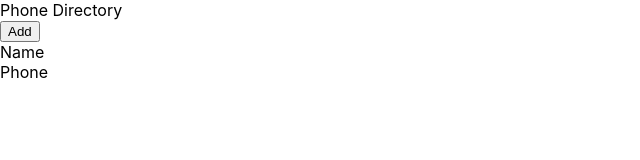
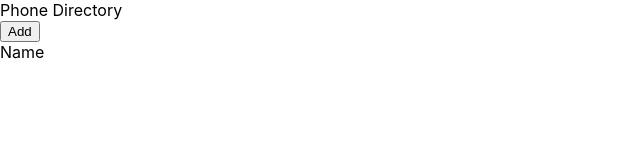
Before and after one commit to varunsinglaa/phone-directory, a React (Create React App) app: page / in a window 1280 px wide. Shown: the top 160 px of the page, without its empty margins (0-640 px from the left). Built offline with nearby package versions, Linux system fonts and the light colour scheme.

Commit message:
Components: Created 'Header' Component

```diff
--- a/src/App.js
+++ b/src/App.js
@@ -1,15 +1,14 @@
 import React from 'react';
+import Header from './Header.js';
 
 function App() {
   return (
     <div>
-    <div className="header">
-    Phone Directory
-  </div>
+    <Header/>
   <button>Add</button>
   <div>
     <span>Name</span><br />
-    <span>Phone</span>
+
   </div>
   </div>
   );
--- /dev/null
+++ b/src/Header.js
@@ -0,0 +1,11 @@
+import React from 'react';
+
+ const Header = function() {
+     return (
+         <div className="header">
+             Phone Directory
+         </div>
+     )
+ }
+
+ export default Header;
```
